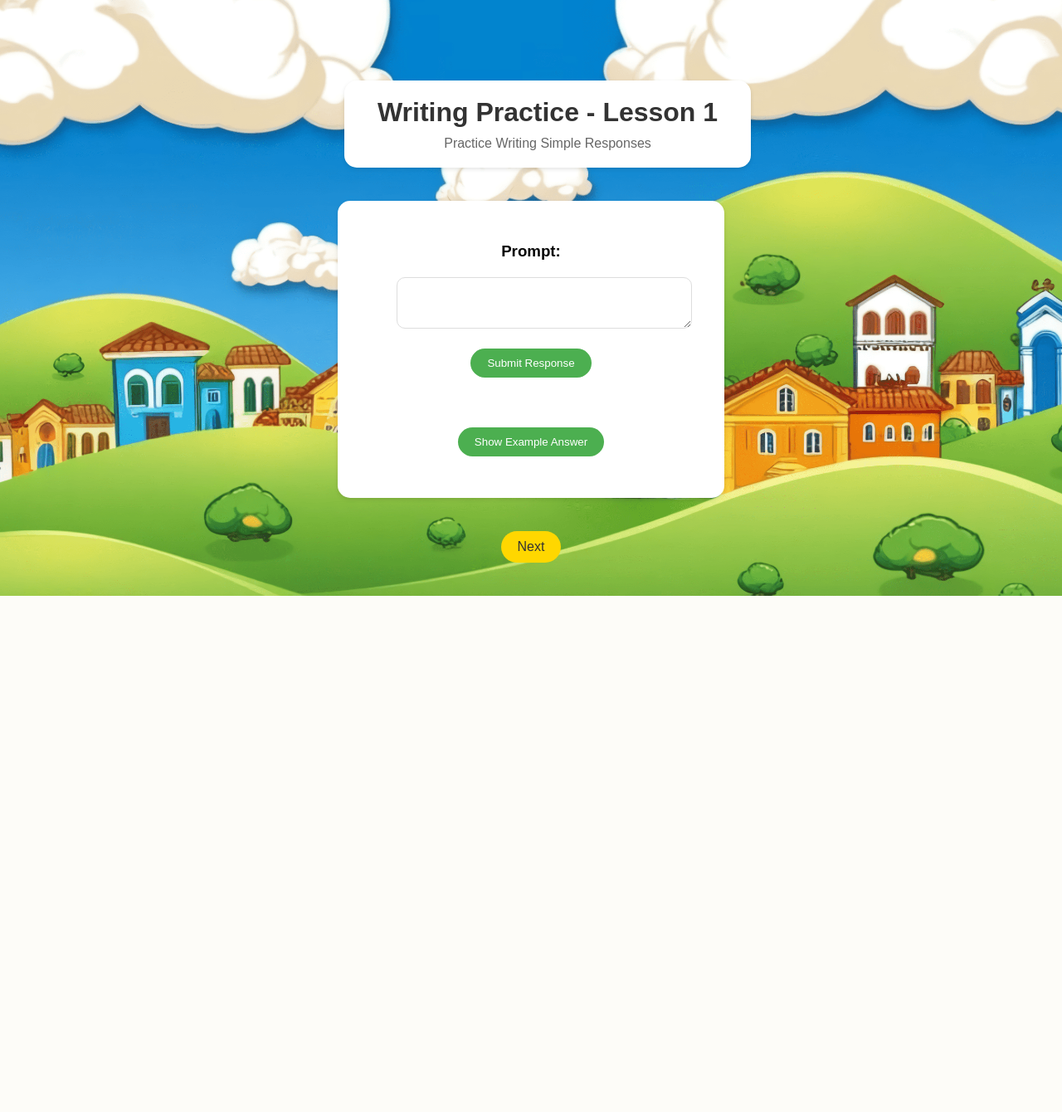
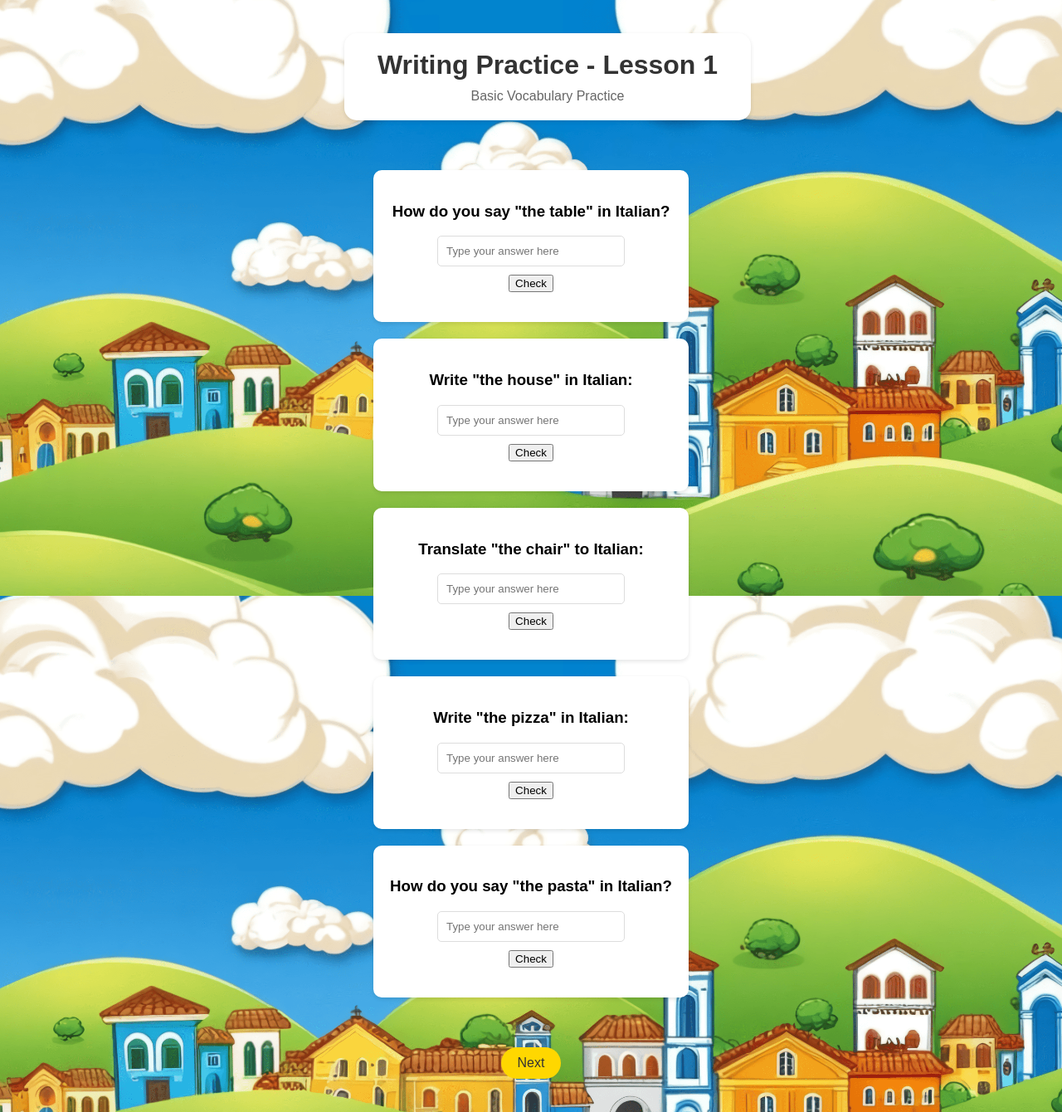
Before and after one commit to AlessioDiB/I_Learn_Italiano, a Flask app: page /practicing/writing/1 in a window 1280 px wide. Shown: the part 82-1422 px from the top of the page at 83% size. Before the commit the page ends 800 px from the top, so only its background shows below. Run offline with Flask 3, Linux system fonts and the light colour scheme.

Commit message:
Practising complete

```diff
--- a/app.py
+++ b/app.py
@@ -1,3 +1,4 @@
+#app.py
 from flask import Flask, render_template, url_for, request, redirect, flash, session
 from flask_sqlalchemy import SQLAlchemy
 from datetime import datetime
@@ -57,37 +58,6 @@
 def user():
     return render_template('user.html')
 
-'''
-@app.route('/check_image')
-def check_image():
-    import os
-    image_path = os.path.join(os.getcwd(), 'static', 'images', 'homepage_web_draft_1.png')
-    exists = os.path.exists(image_path)
-    return f"""
-    <h1>Image Check</h1>
-    <p>Image path: {image_path}</p>
-    <p>File exists: {exists}</p>
-    <img src="/static/images/homepage_web_draft_1.png" alt="test">
-    """
-
-
-@app.route('/learning')
-def learning():
-    return render_template('learning.html')
-
-
-@app.route('/learning/vocabulary/<int:lesson_number>')
-def vocabulary_lesson(lesson_number):
-    if lesson_number not in [1, 2]:
-        return redirect(url_for('learning'))
-
-    vocabulary_items = VocabularyItem.query.filter_by(lesson_number=lesson_number).all()
-    return render_template('vocabulary_lesson.html',
-                         items=vocabulary_items,
-                         lesson_number=lesson_number)
-
-'''
-
 if __name__ == '__main__':
     with app.app_context():
         db.create_all()  # This creates the database tables
--- a/routes/learning.py
+++ b/routes/learning.py
@@ -104,6 +104,7 @@
             db.session.add(vocab_item)
 
         db.session.commit()
+
 
 
 @learning.route('/learning/phrases/<int:lesson_number>')
@@ -216,7 +217,7 @@
                 'title': 'Italian Genders and Grammar Overview',
                 'content': '''
                 <h3>Italian Genders</h3>
-                <p>In Italian, every noun has a gender - either masculine or feminine. Unlike English, there is no neutral gender.</p>
+                <p>In Italian, every noun has a gender - either masculine or feminine. Unlike English, there is no neutral gender. Also pay attention to the articles used. In this case, "il" is masculine singular and "la" is feminine singular.</p>
 
                 <h4>Masculine Nouns (-o)</h4>
                 <ul>
--- a/routes/practicing.py
+++ b/routes/practicing.py
@@ -11,13 +11,15 @@
     return render_template('practicing.html')
 
 
-
+'''
 @practicing.route('/practicing/writing/<int:lesson_number>')
 def writing_lesson(lesson_number):
     exercise = WritingExercise.query.filter_by(lesson_number=lesson_number).first()
     return render_template('writing_practice.html',
                          exercise=exercise,
                          lesson_number=lesson_number)
+
+'''
 
 @practicing.route('/save_writing_response', methods=['POST'])
 def save_writing_response():
@@ -134,3 +136,31 @@
     os.makedirs('static/audio', exist_ok=True)
     tts.save(audio_path)
     return jsonify({'audio_url': '/' + audio_path})
+
+
+
+@practicing.route('/practicing/writing/<int:lesson_number>')
+def writing_lesson(lesson_number):
+    if lesson_number == 1:
+        exercise = {
+            'title': 'Basic Vocabulary Practice',
+            'prompts': [
+                {'question': 'How do you say "the table" in Italian?', 'expected': 'la tavola'},
+                {'question': 'Write "the house" in Italian:', 'expected': 'la casa'},
+                {'question': 'Translate "the chair" to Italian:', 'expected': 'la sedia'},
+                {'question': 'Write "the pizza" in Italian:', 'expected': 'la pizza'},
+                {'question': 'How do you say "the pasta" in Italian?', 'expected': 'la pasta'}
+            ]
+        }
+    else:
+        exercise = {
+            'title': 'Common Phrases Practice',
+            'prompts': [
+                {'question': 'How do you say "Hello!" in Italian?', 'expected': 'Ciao!'},
+                {'question': 'Write "Good morning!" in Italian:', 'expected': 'Buongiorno!'},
+                {'question': 'Translate "How are you?" to Italian:', 'expected': 'Come stai?'},
+                {'question': 'Write "Please" in Italian:', 'expected': 'Per favore'},
+                {'question': 'How do you say "Thank you" in Italian?', 'expected': 'Grazie'}
+            ]
+        }
+    return render_template('writing_practice.html', exercise=exercise, lesson_number=lesson_number)
--- a/static/css/main.css
+++ b/static/css/main.css
@@ -675,3 +675,37 @@
 .play-button:hover {
     background: #45a049;
 }
+
+
+
+/* writing practising */
+
+.writing-section {
+    max-width: 800px;
+    margin: 0 auto;
+    padding: 20px;
+    text-align: center;
+}
+
+.writing-prompt {
+    background: white;
+    border-radius: 10px;
+    padding: 20px;
+    margin-bottom: 20px;
+    box-shadow: 0 2px 5px rgba(0,0,0,0.1);
+    text-align: center;
+}
+
+.answer-input {
+    width: 60%;  /* Reduced from 100% */
+    padding: 10px;
+    margin: 10px auto;  /* Added auto margins */
+    border: 1px solid #ddd;
+    border-radius: 5px;
+    display: block;  /* Makes it a block element */
+}
+
+.feedback {
+    margin-top: 10px;
+    font-weight: bold;
+}
--- a/templates/grammar_lesson.html
+++ b/templates/grammar_lesson.html
@@ -1,4 +1,4 @@
-<!-- templates/grammar_lesson.html -->
+<!-- grammar_lesson.html -->
 {% extends 'base.html' %}
 {% block head %}
 <title>Grammar Lesson {{ lesson_number }}</title>
--- a/templates/writing_practice.html
+++ b/templates/writing_practice.html
@@ -1,40 +1,25 @@
+<!-- writing_practice.html -->
 {% extends 'base.html' %}
 {% block head %}
 <title>Writing Practice {{ lesson_number }}</title>
 {% endblock %}
+
 {% block body %}
 <div class="content">
     <header class="lesson-header">
         <h1>Writing Practice - Lesson {{ lesson_number }}</h1>
-       <p class="lesson-description">
-           {% if lesson_number == 1 %}
-           Practice Writing Simple Responses
-           {% else %}
-           Practice Using Vocabulary in Writing
-           {% endif %}
-       </p>
+        <p class="lesson-description">{{ exercise.title }}</p>
     </header>
 
-   <div class="practice-container">
+    <div class="writing-section">
+        {% for prompt in exercise.prompts %}
         <div class="writing-prompt">
-           <h3>Prompt:</h3>
-           <p>{{ exercise.prompt }}</p>
+            <h3>{{ prompt.question }}</h3>
+            <input type="text" class="answer-input" placeholder="Type your answer here">
+            <button onclick="checkAnswer(this, '{{ prompt.expected }}')">Check</button>
+            <p class="feedback"></p>
         </div>
-
-       <div class="writing-area">
-        <form method="POST" action="{{ url_for('practicing.save_writing_response') }}">
-            <textarea name="response" class="response-input" required></textarea>
-            <input type="hidden" name="exercise_id" value="{{ exercise.id }}">
-            <button type="submit" class="check-answer">Submit Response</button>
-        </form>
-    </div>
-
-       <button class="check-answer">Show Example Answer</button>
-
-       <div class="example-answer" style="display: none;">
-           <h3>Example Answer:</h3>
-           <p>{{ exercise.example_answer }}</p>
-       </div>
+        {% endfor %}
     </div>
 
     <div class="lesson-navigation">
@@ -46,4 +31,21 @@
         {% endif %}
     </div>
 </div>
+
+<script>
+function checkAnswer(button, expected) {
+    const input = button.previousElementSibling;
+    const feedback = button.nextElementSibling;
+    const userAnswer = input.value.trim().toLowerCase();
+    const correctAnswer = expected.toLowerCase();
+
+    if (userAnswer === correctAnswer) {
+        feedback.textContent = "Correct!";
+        feedback.style.color = "green";
+    } else {
+        feedback.textContent = `Incorrect. The answer is: ${expected}`;
+        feedback.style.color = "red";
+    }
+}
+</script>
 {% endblock %}
```
Also changed, not shown: instance/test.db. Lines whose indentation alone changed are shown as unchanged.
